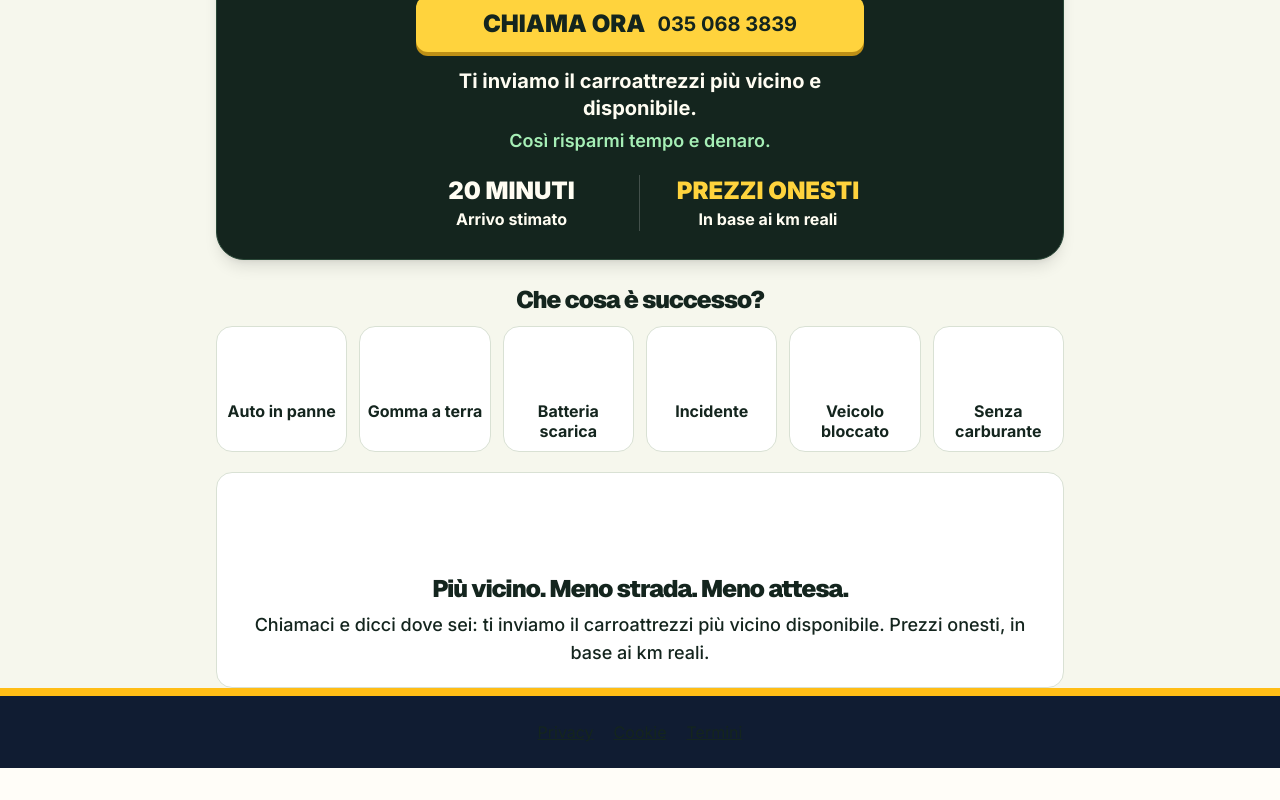
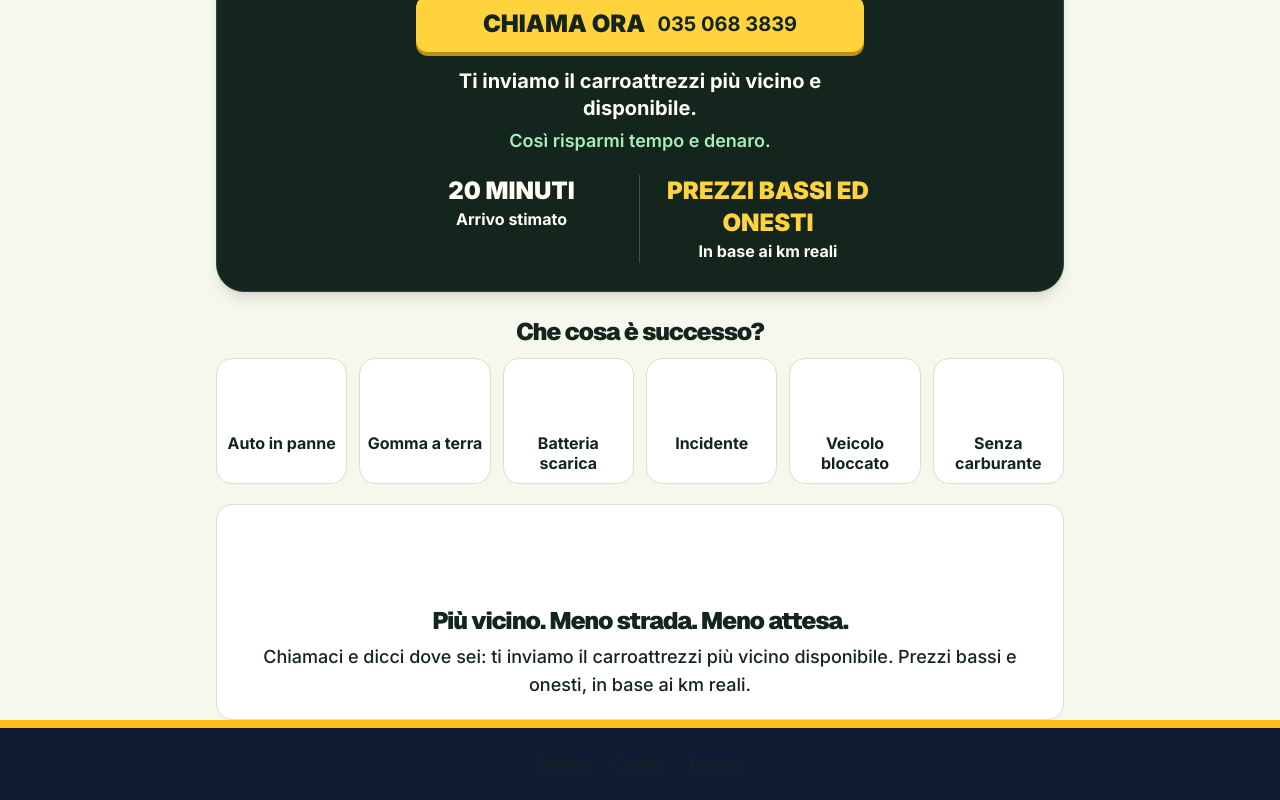
Before and after one commit to alessio-aesthetic/viasos.it, a Next.js app: page /richiesta-bergamo in a window 1280 px wide. Shown: the part 311-1111 px from the top of the page. Before the commit the page ends 1079 px from the top, so only its background shows below. Built offline with nearby package versions, Linux system fonts and the light colour scheme.

Commit message:
Aggiorna il messaggio sui prezzi a Bergamo

```diff
--- a/src/app/richiesta-bergamo/BergamoCall.tsx
+++ b/src/app/richiesta-bergamo/BergamoCall.tsx
@@ -85,7 +85,7 @@ export default function BergamoCall() {
           <p className="mt-1 text-base font-semibold text-[#a6efb6] sm:text-lg">Così risparmi tempo e denaro.</p>
           <div className="mx-auto mt-5 grid max-w-lg grid-cols-2 divide-x divide-white/20">
             <p className="px-1 font-bold"><strong className="block text-lg sm:text-2xl">20 MINUTI</strong><span className="text-base">Arrivo stimato</span></p>
-            <p className="px-1 font-bold"><strong className="block text-lg text-[#ffd33d] sm:text-2xl">PREZZI ONESTI</strong><span className="text-base">In base ai km reali</span></p>
+            <p className="px-1 font-bold"><strong className="block text-lg text-[#ffd33d] sm:text-2xl">PREZZI BASSI ED ONESTI</strong><span className="text-base">In base ai km reali</span></p>
           </div>
         </section>
 
@@ -108,7 +108,7 @@ export default function BergamoCall() {
         <section className="rounded-2xl border border-[#d9e1d4] bg-white px-4 py-5">
           <span aria-hidden="true" className="mx-auto block h-20 w-20">{ready && <lottie-player key={String(animate)} src={locationAnimation} background="transparent" speed="1" {...(animate ? { autoplay: true, loop: true } : {})} />}</span>
           <h2 className="text-xl font-black sm:text-2xl">Più vicino. Meno strada. Meno attesa.</h2>
-          <p className="mt-1.5 text-base font-medium sm:text-lg">Chiamaci e dicci dove sei: ti inviamo il carroattrezzi più vicino disponibile. Prezzi onesti, in base ai km reali.</p>
+          <p className="mt-1.5 text-base font-medium sm:text-lg">Chiamaci e dicci dove sei: ti inviamo il carroattrezzi più vicino disponibile. Prezzi bassi e onesti, in base ai km reali.</p>
         </section>
       </main>
       <footer className="flex flex-wrap justify-center gap-x-5 gap-y-2 px-4 pb-28 pt-6 text-base sm:pb-6">
```
